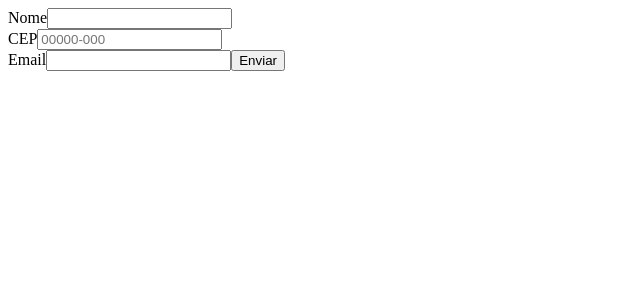
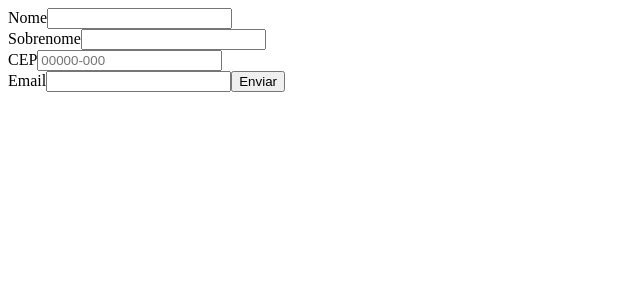
Before and after one commit to eliezerantonio/react, a React (Create React App) app in the folder 04-Formularios/validacao_/: page / in a window 1280 px wide. Shown: the top 300 px of the page, without its empty margins (0-640 px from the left). Built offline with nearby package versions, Linux system fonts and the light colour scheme.

Commit message:
campo sobrenome

```diff
--- a/04-Formularios/validacao_/src/App.js
+++ b/04-Formularios/validacao_/src/App.js
@@ -4,7 +4,8 @@ import useForm from "./Hooks/useForm";
 const App = () => {
   const cep = useForm("cep");
   const email = useForm("email");
-  const nome = useForm("nome");
+  const nome = useForm();
+  const sobrenome = useForm(null);
 
   console.log(cep);
 
@@ -18,12 +19,8 @@ const App = () => {
   }
   return (
     <form onSubmit={handleSubmit}>
-      <Input
-        label="Nome"
-        id="nome"
-        type="text"
-        {...nome}
-      />{" "}
+      <Input label="Nome" id="nome" type="text" {...nome}  /> <br />
+      <Input label="Sobrenome" id="sobrenome" type="text" {...sobrenome} />{" "}
       <br />
       <Input
         label="CEP"
--- a/04-Formularios/validacao_/src/Hooks/useForm.js
+++ b/04-Formularios/validacao_/src/Hooks/useForm.js
@@ -6,16 +6,19 @@ const types = {
     message: "Cep invalido",
   },
   email: {
-    regex: /^\d{5}-?\d{3}$/,
+    // regex: /^\d{5}-?\d{3}$/,
     message: "E-mail invalido",
   },
 };
 
 const useForm = (type) => {
+
   const [value, setValue] = React.useState("");
   const [error, setError] = React.useState(null);
 
-  function validate() {
+  function validate () {
+
+  if (type === false) return true;
     if (value.length === 0) {
       setError("Preencha um valor");
       return false;
```
